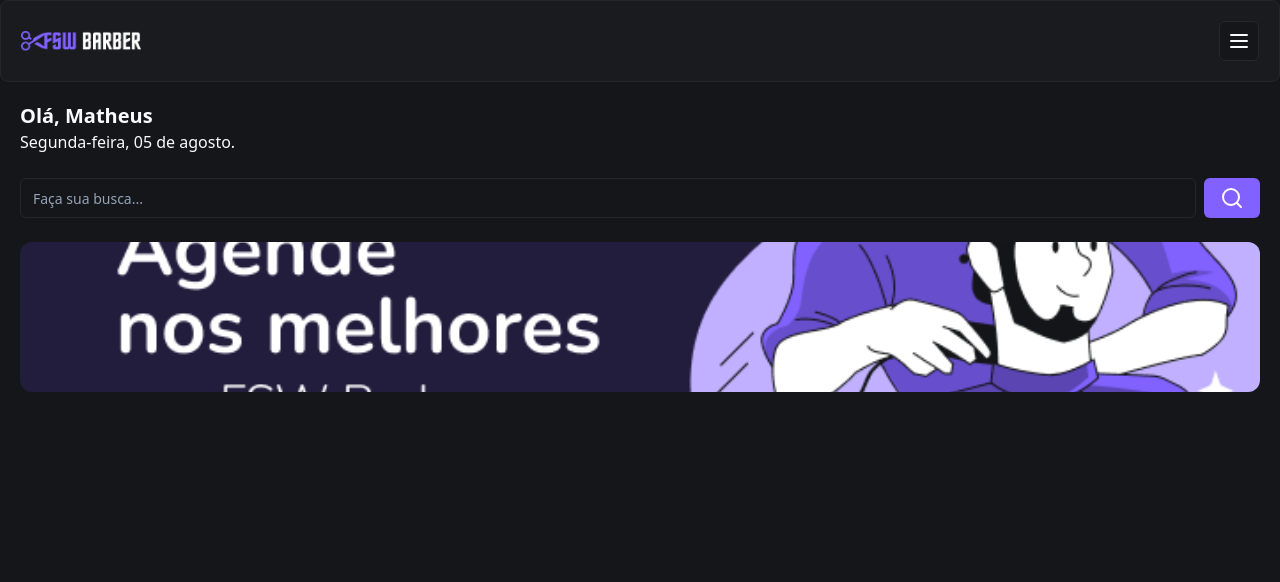
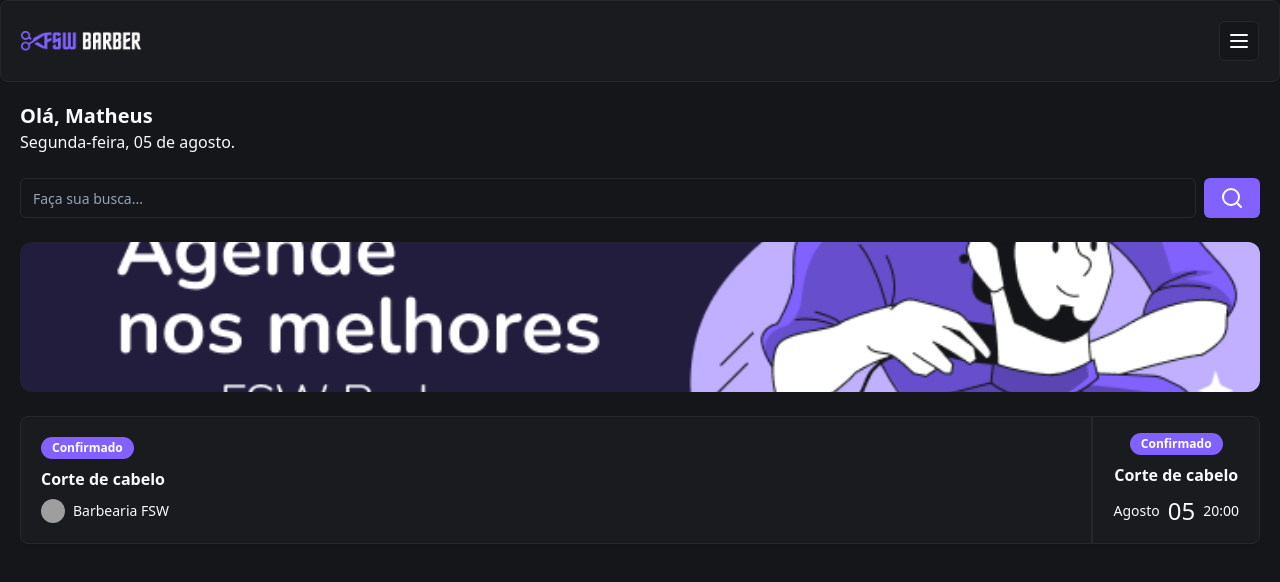
Before and after one commit to MatheusMoura-M/fsw_barber, a Next.js app: page / in a window 1280 px wide. Shown: the top 582 px of the page. Built offline with nearby package versions, Linux system fonts and the light colour scheme; grey boxes are pictures that could not be loaded.

Commit message:
feat: add booking item

```diff
--- /dev/null
+++ b/app/_components/ui/avatar.tsx
@@ -0,0 +1,50 @@
+"use client"
+
+import * as React from "react"
+import * as AvatarPrimitive from "@radix-ui/react-avatar"
+
+import { cn } from "@/app/_lib/utils"
+
+const Avatar = React.forwardRef<
+  React.ElementRef<typeof AvatarPrimitive.Root>,
+  React.ComponentPropsWithoutRef<typeof AvatarPrimitive.Root>
+>(({ className, ...props }, ref) => (
+  <AvatarPrimitive.Root
+    ref={ref}
+    className={cn(
+      "relative flex h-10 w-10 shrink-0 overflow-hidden rounded-full",
+      className,
+    )}
+    {...props}
+  />
+))
+Avatar.displayName = AvatarPrimitive.Root.displayName
+
+const AvatarImage = React.forwardRef<
+  React.ElementRef<typeof AvatarPrimitive.Image>,
+  React.ComponentPropsWithoutRef<typeof AvatarPrimitive.Image>
+>(({ className, ...props }, ref) => (
+  <AvatarPrimitive.Image
+    ref={ref}
+    className={cn("aspect-square h-full w-full", className)}
+    {...props}
+  />
+))
+AvatarImage.displayName = AvatarPrimitive.Image.displayName
+
+const AvatarFallback = React.forwardRef<
+  React.ElementRef<typeof AvatarPrimitive.Fallback>,
+  React.ComponentPropsWithoutRef<typeof AvatarPrimitive.Fallback>
+>(({ className, ...props }, ref) => (
+  <AvatarPrimitive.Fallback
+    ref={ref}
+    className={cn(
+      "flex h-full w-full items-center justify-center rounded-full bg-muted",
+      className,
+    )}
+    {...props}
+  />
+))
+AvatarFallback.displayName = AvatarPrimitive.Fallback.displayName
+
+export { Avatar, AvatarImage, AvatarFallback }
--- /dev/null
+++ b/app/_components/ui/badge.tsx
@@ -0,0 +1,36 @@
+import * as React from "react"
+import { cva, type VariantProps } from "class-variance-authority"
+
+import { cn } from "@/app/_lib/utils"
+
+const badgeVariants = cva(
+  "inline-flex items-center rounded-full border px-2.5 py-0.5 text-xs font-semibold transition-colors focus:outline-none focus:ring-2 focus:ring-ring focus:ring-offset-2",
+  {
+    variants: {
+      variant: {
+        default:
+          "border-transparent bg-primary text-primary-foreground hover:bg-primary/80",
+        secondary:
+          "border-transparent bg-secondary text-secondary-foreground hover:bg-secondary/80",
+        destructive:
+          "border-transparent bg-destructive text-destructive-foreground hover:bg-destructive/80",
+        outline: "text-foreground",
+      },
+    },
+    defaultVariants: {
+      variant: "default",
+    },
+  },
+)
+
+export interface BadgeProps
+  extends React.HTMLAttributes<HTMLDivElement>,
+    VariantProps<typeof badgeVariants> {}
+
+function Badge({ className, variant, ...props }: BadgeProps) {
+  return (
+    <div className={cn(badgeVariants({ variant }), className)} {...props} />
+  )
+}
+
+export { Badge, badgeVariants }
--- a/app/page.tsx
+++ b/app/page.tsx
@@ -3,6 +3,9 @@
 import { Button } from "./_components/ui/button"
 import { Input } from "./_components/ui/input"
 import Image from "next/image"
+import { Card, CardContent } from "./_components/ui/card"
+import { Avatar, AvatarImage } from "./_components/ui/avatar"
+import { Badge } from "./_components/ui/badge"
 
 const Home = () => {
   return (
@@ -30,6 +33,36 @@
             className="rounded-xl object-cover"
           />
         </div>
+
+        <Card className="mt-6">
+          <CardContent className="flex justify-between p-0">
+            <div className="flex flex-col gap-2 py-5 pl-5">
+              <Badge className="w-fit">Confirmado</Badge>
+
+              <h3 className="font-semibold">Corte de cabelo</h3>
+
+              <div className="flex items-center gap-2">
+                <Avatar className="h-6 w-6">
+                  <AvatarImage src="https://utfs.io/f/c97a2dc9-cf62-468b-a851-bfd2bdde775f-16p.png" />
+                </Avatar>
+
+                <p className="text-sm">Barbearia FSW</p>
+              </div>
+            </div>
+
+            <div className="flex flex-col items-center justify-center gap-2 border-l-2 border-solid px-5">
+              <Badge className="w-fit">Confirmado</Badge>
+
+              <h3 className="font-semibold">Corte de cabelo</h3>
+
+              <div className="flex items-center gap-2">
+                <p className="text-sm">Agosto</p>
+                <p className="text-2xl">05</p>
+                <p className="text-sm">20:00</p>
+              </div>
+            </div>
+          </CardContent>
+        </Card>
       </div>
     </div>
   )
--- a/package.json
+++ b/package.json
@@ -14,6 +14,7 @@
   },
   "dependencies": {
     "@prisma/client": "^5.19.1",
+    "@radix-ui/react-avatar": "^1.1.0",
     "@radix-ui/react-slot": "^1.1.0",
     "class-variance-authority": "^0.7.0",
     "clsx": "^2.1.1",
```
Also changed, not shown: 1 other file (tests, documents, lock files or other folders).
